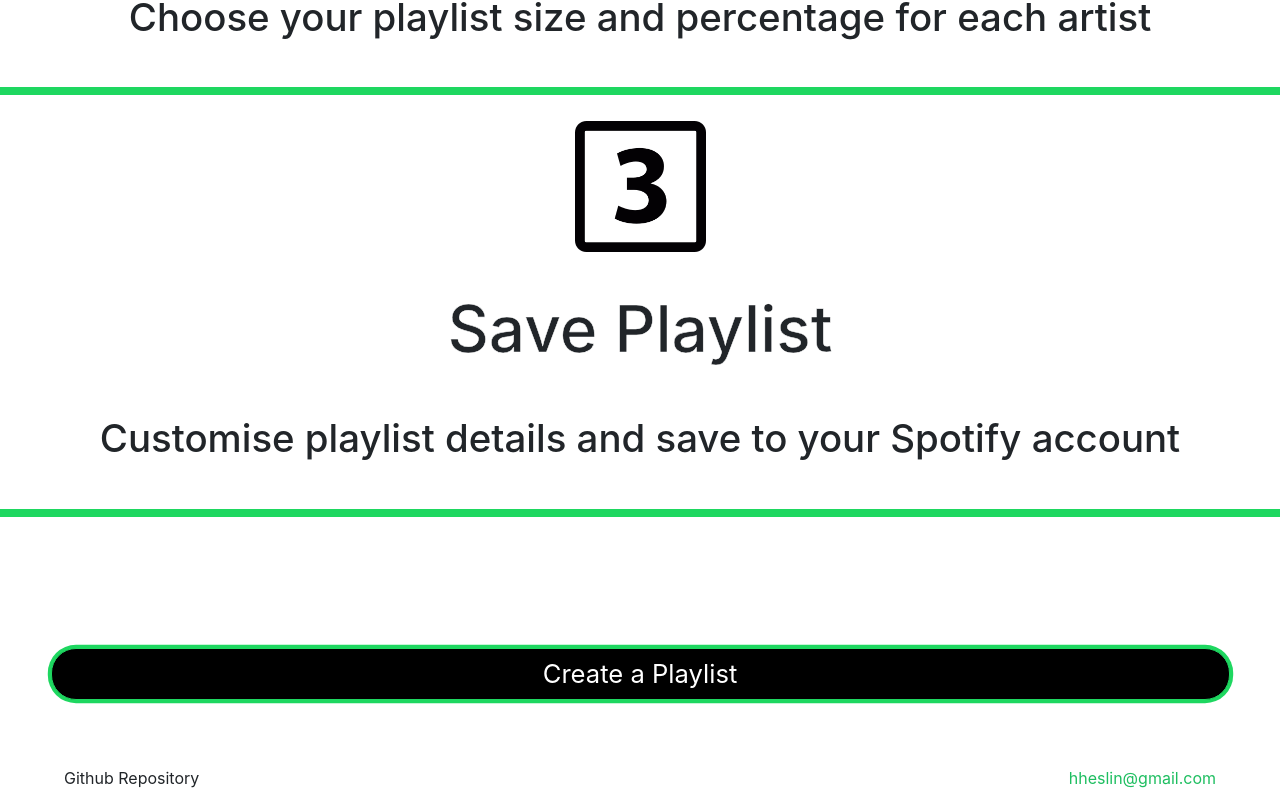
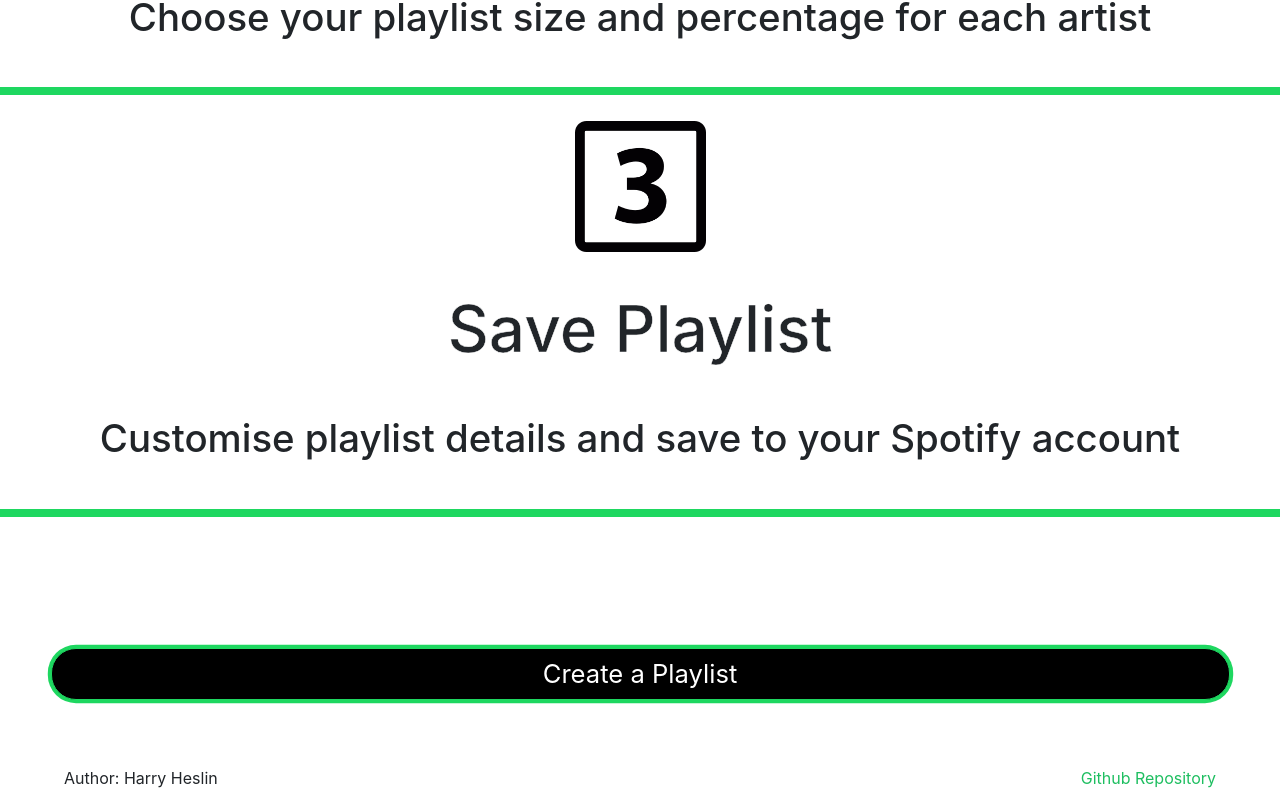
Before and after one commit to harryheslin/PickMe-Playlist, a React (Create React App) app in the folder client/: page / in a window 1280 px wide. Shown: the part 815-1621 px from the top of the page. Built offline with nearby package versions, Linux system fonts and the light colour scheme.

Commit message:
Github Repo Link Fix Used incorrect link location

```diff
--- a/client/src/pages/homepage.js
+++ b/client/src/pages/homepage.js
@@ -44,8 +44,8 @@ export default function Homepage() {
                     </Button>
             </Row>
             <Row className='about-row'>
-                <p>Github Repository</p>
-                <p className='ml-auto'><a href="https://github.com/harryheslin/PickMe-Playlist">hheslin@gmail.com</a></p>
+                <p>Author: Harry Heslin</p>
+                <p className='ml-auto'><a href="https://github.com/harryheslin/PickMe-Playlist">Github Repository</a></p>
                 </Row>
         </Styles>
     )
```
